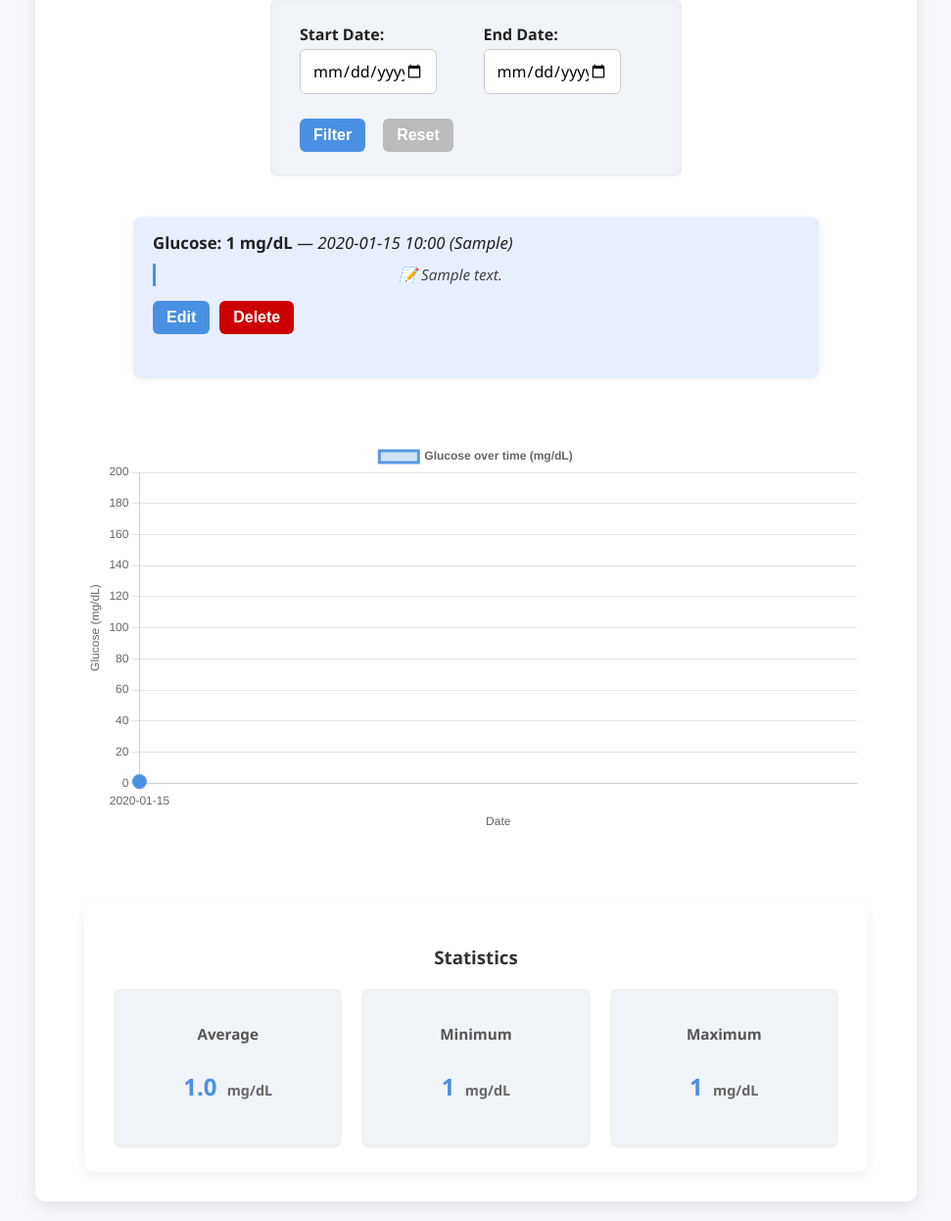
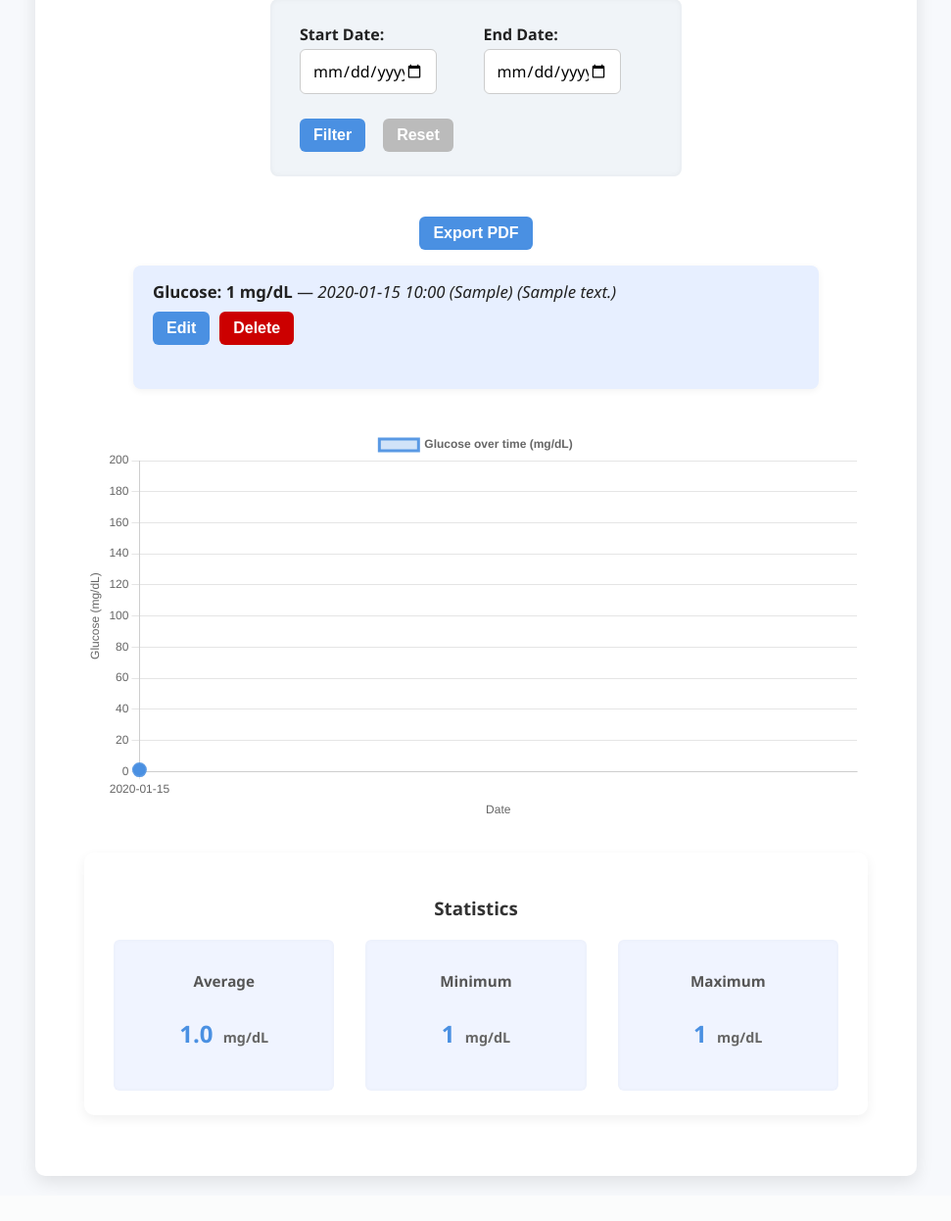
Before and after one commit to kacperchrusciel777/blood-sugar-journal, a Flask app: page /glucose/dashboard in a window 1280 px wide. Shown: the part 184-1430 px from the top of the page at 98% size, without its empty margins (154-1125 px from the left). After the commit the page ends 1394 px from the top, so only its background shows below. Run offline with Flask 3, Linux system fonts and the light colour scheme; a user stored in the database is signed in; tables that the repository leaves empty hold one stand-in row (values such as "Sample post"); some libraries are stand-ins or nearby versions.

Commit message:
add export pdf

```diff
--- a/app/glucose/routes.py
+++ b/app/glucose/routes.py
@@ -23,6 +23,15 @@ def new_entry():
         flash('Glucose level entry has been saved.', 'success')
         return redirect(url_for('glucose.dashboard'))
     return render_template('glucose/new.html', form=form)
+
+def serialize_entry(entry):
+    return {
+        "id": entry.id,
+        "glucose": entry.glucose,
+        "timestamp": entry.timestamp.strftime('%Y-%m-%d %H:%M'),
+        "tag": entry.tag,
+        "note": entry.note
+    }
 
 @bp.route('/dashboard', methods=['GET', 'POST'])
 @login_required
@@ -52,9 +61,14 @@ def dashboard():
         max_glucose = max(values)
 
     delete_form = DeleteForm()
+
+    # Serializujemy wpisy do prostych słowników, aby można je było bezpiecznie przekazać do JSON
+    entries_json = [serialize_entry(e) for e in entries]
+
     return render_template(
         'glucose/dashboard.html',
         entries=entries,
+        entries_json=entries_json,
         glucose_data=glucose_data,
         delete_form=delete_form,
         filter_form=filter_form,
--- a/app/templates/glucose/dashboard.html
+++ b/app/templates/glucose/dashboard.html
@@ -26,25 +26,28 @@
         <button type="button" onclick="window.location='{{ url_for('glucose.dashboard') }}'" class="btn-reset">Reset</button>
     </div>
 </form>
+
+<!-- Export PDF button -->
+<button id="exportPdfBtn" class="btn-action" style="margin-top: 1em;">Export PDF</button>
 {% endif %}
 
 <!-- Entries list -->
 <ul>
     {% for entry in entries %}
-        <li>
+        <li style="margin-bottom: 1.5em;">
             <strong>Glucose: {{ entry.glucose }} mg/dL</strong> —
             <em>{{ entry.timestamp.strftime('%Y-%m-%d %H:%M') }}</em>
             {% if entry.tag %}
                 <em>({{ entry.tag }})</em>
             {% endif %}
             {% if entry.note %}
-            <p class="entry-note">📝 {{ entry.note }}</p>
+                <em>({{ entry.note }})</em>
             {% endif %}
-            <div class="actions">
-                <form method="GET" action="{{ url_for('glucose.edit_entry', id=entry.id) }}">
+            <div class="actions" style="margin-top: 0.5em;">
+                <form method="GET" action="{{ url_for('glucose.edit_entry', id=entry.id) }}" style="display: inline-block;">
                     <button type="submit" class="btn-action">Edit</button>
                 </form>
-                <form method="POST" action="{{ url_for('glucose.delete_entry', id=entry.id) }}" onsubmit="return confirm('Are you sure you want to delete this entry?');">
+                <form method="POST" action="{{ url_for('glucose.delete_entry', id=entry.id) }}" onsubmit="return confirm('Are you sure you want to delete this entry?');" style="display: inline-block;">
                     {{ delete_form.hidden_tag() }}
                     <button type="submit" class="btn-action btn-delete">Delete</button>
                 </form>
@@ -56,29 +59,33 @@
 </ul>
 
 {% if glucose_data %}
-<div class="chart-container">
+<div class="chart-container" style="height: 400px; max-width: 800px; margin: auto;">
     <canvas id="glucoseChart"></canvas>
 </div>
 
-<div class="stats-panel">
+<div class="stats-panel" style="max-width: 800px; margin: 2em auto;">
     <h3>Statistics</h3>
-    <div class="stats-grid">
-        <div class="stat-box">
-            <p class="stat-label">Average</p>
+    <div class="stats-grid" style="display: flex; gap: 2em;">
+        <div class="stat-box" style="flex: 1; background: #f0f4ff; padding: 1em; border-radius: 6px;">
+            <p class="stat-label" style="font-weight: bold;">Average</p>
             <p class="stat-value">{{ avg_glucose | round(1) }} <span class="unit">mg/dL</span></p>
         </div>
-        <div class="stat-box">
-            <p class="stat-label">Minimum</p>
+        <div class="stat-box" style="flex: 1; background: #f0f4ff; padding: 1em; border-radius: 6px;">
+            <p class="stat-label" style="font-weight: bold;">Minimum</p>
             <p class="stat-value">{{ min_glucose }} <span class="unit">mg/dL</span></p>
         </div>
-        <div class="stat-box">
-            <p class="stat-label">Maximum</p>
+        <div class="stat-box" style="flex: 1; background: #f0f4ff; padding: 1em; border-radius: 6px;">
+            <p class="stat-label" style="font-weight: bold;">Maximum</p>
             <p class="stat-value">{{ max_glucose }} <span class="unit">mg/dL</span></p>
         </div>
     </div>
 </div>
 
+<script src="https://cdn.jsdelivr.net/npm/chart.js"></script>
+<script src="https://cdnjs.cloudflare.com/ajax/libs/jspdf/2.5.1/jspdf.umd.min.js"></script>
+
 <script>
+    // Wykres
     const ctx = document.getElementById('glucoseChart').getContext('2d');
     const glucoseChart = new Chart(ctx, {
         type: 'line',
@@ -135,6 +142,76 @@
             }
         }
     });
+
+    // Eksport PDF
+    document.getElementById('exportPdfBtn').addEventListener('click', async () => {
+        const { jsPDF } = window.jspdf;
+        const pdf = new jsPDF('p', 'pt', 'a4');
+        let y = 40;
+        const marginX = 40;
+        const pageWidth = pdf.internal.pageSize.getWidth();
+        const pageHeight = pdf.internal.pageSize.getHeight();
+
+        pdf.setFontSize(18);
+        pdf.text('Glucose Dashboard Report', marginX, y);
+        y += 30;
+
+        // Dodaj wykres jako obraz PNG z canvas
+        const canvas = document.getElementById('glucoseChart');
+        const imgData = canvas.toDataURL('image/png');
+        const imgProps = pdf.getImageProperties(imgData);
+        const pdfWidth = pageWidth - 2 * marginX;
+        const pdfHeight = (imgProps.height * pdfWidth) / imgProps.width;
+
+        if (y + pdfHeight > pageHeight - 40) {
+            pdf.addPage();
+            y = 40;
+        }
+        pdf.addImage(imgData, 'PNG', marginX, y, pdfWidth, pdfHeight);
+        y += pdfHeight + 30;
+
+        // Dodaj statystyki
+        pdf.setFontSize(14);
+        pdf.text('Statistics:', marginX, y);
+        y += 20;
+        pdf.setFontSize(12);
+        pdf.text(`Average glucose: {{ avg_glucose | round(1) }} mg/dL`, marginX, y);
+        y += 18;
+        pdf.text(`Minimum glucose: {{ min_glucose }} mg/dL`, marginX, y);
+        y += 18;
+        pdf.text(`Maximum glucose: {{ max_glucose }} mg/dL`, marginX, y);
+        y += 30;
+
+        // Dodaj notatki w formacie "Glucose: XX mg/dL — DATA (TAG) (NOTATKA)"
+        pdf.setFontSize(14);
+        pdf.text('Entries:', marginX, y);
+        y += 20;
+        pdf.setFontSize(11);
+
+        // Przekazujemy z backendu poprawnie zserializowane dane
+        const entriesData = {{ entries_json | tojson }};
+
+        for (let i = 0; i < entriesData.length; i++) {
+            const e = entriesData[i];
+            // Format daty na "YYYY-MM-DD HH:mm"
+            // Ponieważ timestamp jest w formacie 'YYYY-MM-DD HH:mm' to wystarczy użyć takiego stringa
+            const formattedDate = e.timestamp;
+
+            let line = `Glucose: ${e.glucose} mg/dL — ${formattedDate}`;
+            if (e.tag) line += ` (${e.tag})`;
+            if (e.note) line += ` (${e.note})`;
+
+            let lines = pdf.splitTextToSize(line, pageWidth - 2 * marginX);
+            if (y + lines.length * 14 > pageHeight - 40) {
+                pdf.addPage();
+                y = 40;
+            }
+            pdf.text(lines, marginX, y);
+            y += lines.length * 14 + 8;
+        }
+
+        pdf.save('glucose_dashboard_report.pdf');
+    });
 </script>
 {% endif %}
 
```
